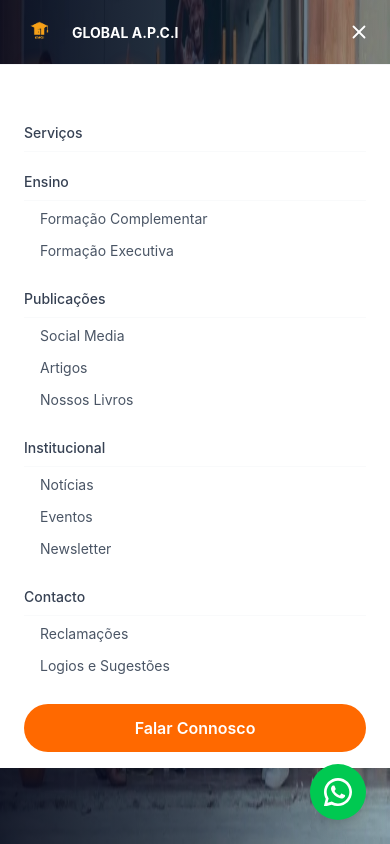
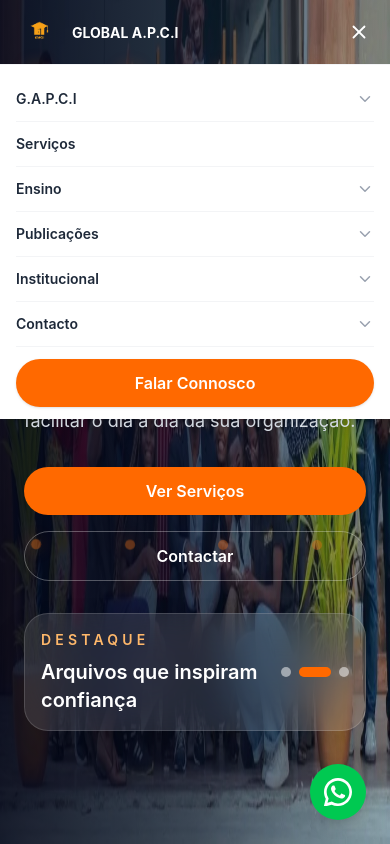
Before and after one commit to GelsonChissanda/GLOBAL-A.P.C.I, a React (Vite) app in the folder gapci-website/: page / in a window 390 px wide. Both pictures are taken after a click on the button 359 px from the left and 32 px from the top of the page. Shown: the top 844 px of the page. Built offline with nearby package versions, Linux system fonts and the light colour scheme.

Commit message:
ajustei o menu do dispositivo móvel

```diff
--- a/gapci-website/src/components/Navbar.jsx
+++ b/gapci-website/src/components/Navbar.jsx
@@ -1,6 +1,16 @@
 import { useState, useEffect } from "react";
 import { ChevronDown, Menu, X } from "lucide-react";
 import logo from "../assets/logoo.png";
+
+const gapci = {
+  label: "G.A.P.C.I",
+  items: [
+    { label: "Sobre Nós", href: "#sobre" },
+    { label: "Mensagem da Presidente", href: "#missao" },
+    { label: "Organograma", href: "#organograma" },
+    { label: "Iniciativas", href: "#contacto" },
+  ],
+};
 
 const links = [
   { label: "Serviços", href: "#servicos" },
@@ -40,15 +50,30 @@ const links = [
   },
 ];
 
+const mobileMenu = [gapci, ...links];
+
 export default function Navbar() {
   const [open, setOpen] = useState(false);
   const [scrolled, setScrolled] = useState(false);
+  const [openCategory, setOpenCategory] = useState(null);
 
   useEffect(() => {
     const handler = () => setScrolled(window.scrollY > 20);
     window.addEventListener("scroll", handler);
     return () => window.removeEventListener("scroll", handler);
   }, []);
+
+  const toggleMenu = () => {
+    setOpen((prev) => {
+      if (prev) setOpenCategory(null);
+      return !prev;
+    });
+  };
+
+  const closeAll = () => {
+    setOpen(false);
+    setOpenCategory(null);
+  };
 
   return (
     <nav
@@ -86,18 +111,11 @@ export default function Navbar() {
             </span>
 
             <ul className="rounded-xl absolute left-0 mt-0 hidden w-48 bg-white shadow-lg group-hover:block transition duration-1000">
-              <li className="px-4 py-2 hover:bg-orange-500 hover:text-white hover:rounded-xl">
-                <a href="#sobre">Sobre Nós</a>
+              {gapci.items.map((item) => (
+                <li key={item.label} className="px-4 py-2 hover:bg-orange-500 hover:text-white hover:rounded-xl">
+                  <a href={item.href}>{item.label}</a>
                 </li>
-              <li className="px-4 py-2 hover:bg-orange-500 hover:text-white hover:rounded-xl">
-                <a href="#missao">Mensagem da Presidente</a>
-              </li>
-              <li className="px-4 py-2 hover:bg-orange-500 hover:text-white hover:rounded-xl">
-                <a href="#organograma">Organograma</a>
-              </li>
-              <li className="px-4 py-2 hover:bg-orange-500 hover:text-white hover:rounded-xl">
-                <a href="#contacto">Iniciativas</a>
-              </li>
+              ))}
             </ul>
           </li>
 
@@ -138,69 +156,69 @@ export default function Navbar() {
         {/* Botão mobile */}
         <button
           className={`md:hidden p-1 ${scrolled ? "text-gray-900" : "text-white"}`}
-          onClick={() => setOpen(!open)}
+          onClick={toggleMenu}
         >
           {open ? <X size={22} /> : <Menu size={22} />}
         </button>
       </div>
 
-      {/* Menu mobile */}
+      {/* Menu mobile — accordion por categorias */}
       {open && (
-        <div className="md:hidden bg-white border-t border-gray-100 px-6 py-4 flex flex-col gap-3">
-          <select
-            onChange={(e) => {
-              window.location.href = e.target.value;
-              setOpen(false);
-            }}
-            defaultValue=""
-          >
-            <option value="" className="text-gray-700 font-medium text-sm py-2 border-b border-gray-50 hover:text-orange-500 transition-colors" disabled>
-              G.A.P.C.I
-            </option>
-            <option value="#sobre" className="text-gray-700 font-medium text-sm py-2 border-b border-gray-50 hover:text-orange-500 transition-colors">
-              Sobre Nós
-            </option>
-            <option value="#missao" className="text-gray-700 font-medium text-sm py-2 border-b border-gray-50 hover:text-orange-500 transition-colors">
-              Mensagem da Presidente
-            </option>
-            <option value="#organograma" className="text-gray-700 font-medium text-sm py-2 border-b border-gray-50 hover:text-orange-500 transition-colors">
-              Organograma
-            </option>
-            <option value="#iniciativas" className="text-gray-700 font-medium text-sm py-2 border-b border-gray-50 hover:text-orange-500 transition-colors">
-              Iniciativas
-            </option>
-          </select>
-
-          {links.map((link) => (
-            <div key={link.label} className="flex flex-col">
-              <a
-                href={link.href}
-                onClick={() => setOpen(false)}
-                className="text-gray-700 font-medium text-sm py-2 border-b border-gray-50 hover:text-orange-500 transition-colors"
+        <div className="md:hidden bg-white border-t border-gray-100 px-4 py-3 flex flex-col max-h-[80vh] overflow-y-auto shadow-lg">
+          {mobileMenu.map((link) => (
+            <div key={link.label} className="border-b border-gray-100 last:border-b-0">
+              {link.items ? (
+                <>
+                  <button
+                    onClick={() =>
+                      setOpenCategory(openCategory === link.label ? null : link.label)
+                    }
+                    className="w-full flex items-center justify-between py-3 text-gray-800 font-semibold text-sm"
                   >
                     {link.label}
-              </a>
-              {link.items && (
-                <div className="ml-4 flex flex-col gap-1 py-1">
+                    <ChevronDown
+                      size={18}
+                      className={`transition-transform duration-300 ${
+                        openCategory === link.label ? "rotate-180 text-orange-500" : "text-gray-400"
+                      }`}
+                    />
+                  </button>
+
+                  <div
+                    className={`overflow-hidden transition-all duration-300 ease-in-out ${
+                      openCategory === link.label ? "max-h-96 opacity-100" : "max-h-0 opacity-0"
+                    }`}
+                  >
+                    <div className="flex flex-col gap-1 pb-3 pl-3 ml-1 border-l-2 border-orange-100">
                       {link.items.map((item) => (
                         <a
                           key={item.label}
                           href={item.href}
-                      onClick={() => setOpen(false)}
-                      className="text-gray-600 text-sm py-1 hover:text-orange-500 transition-colors"
+                          onClick={closeAll}
+                          className="text-gray-600 text-sm py-2 pl-3 rounded-lg hover:bg-orange-50 hover:text-orange-600 transition-colors"
                         >
                           {item.label}
                         </a>
                       ))}
                     </div>
+                  </div>
+                </>
+              ) : (
+                <a
+                  href={link.href}
+                  onClick={closeAll}
+                  className="block py-3 text-gray-800 font-semibold text-sm hover:text-orange-500 transition-colors"
+                >
+                  {link.label}
+                </a>
               )}
             </div>
           ))}
 
           <a
             href="#contacto"
-            onClick={() => setOpen(false)}
-            className="mt-2 bg-orange-500 text-white text-center font-semibold px-5 py-3 rounded-full"
+            onClick={closeAll}
+            className="mt-3 bg-orange-500 text-white text-center font-semibold px-5 py-3 rounded-full shadow-sm hover:bg-orange-600 transition-colors"
           >
             Falar Connosco
           </a>
```
Lines whose indentation alone changed are shown as unchanged.
